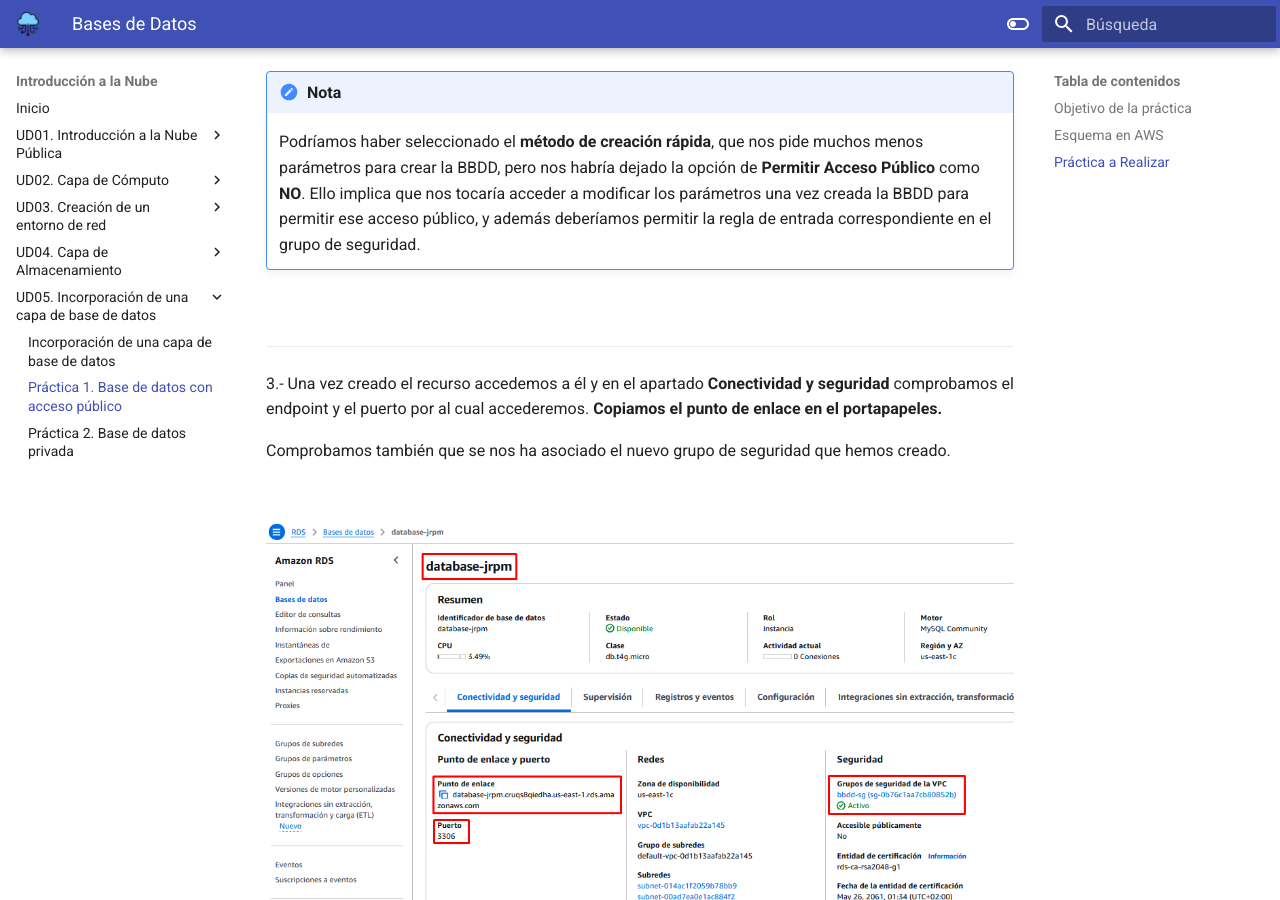
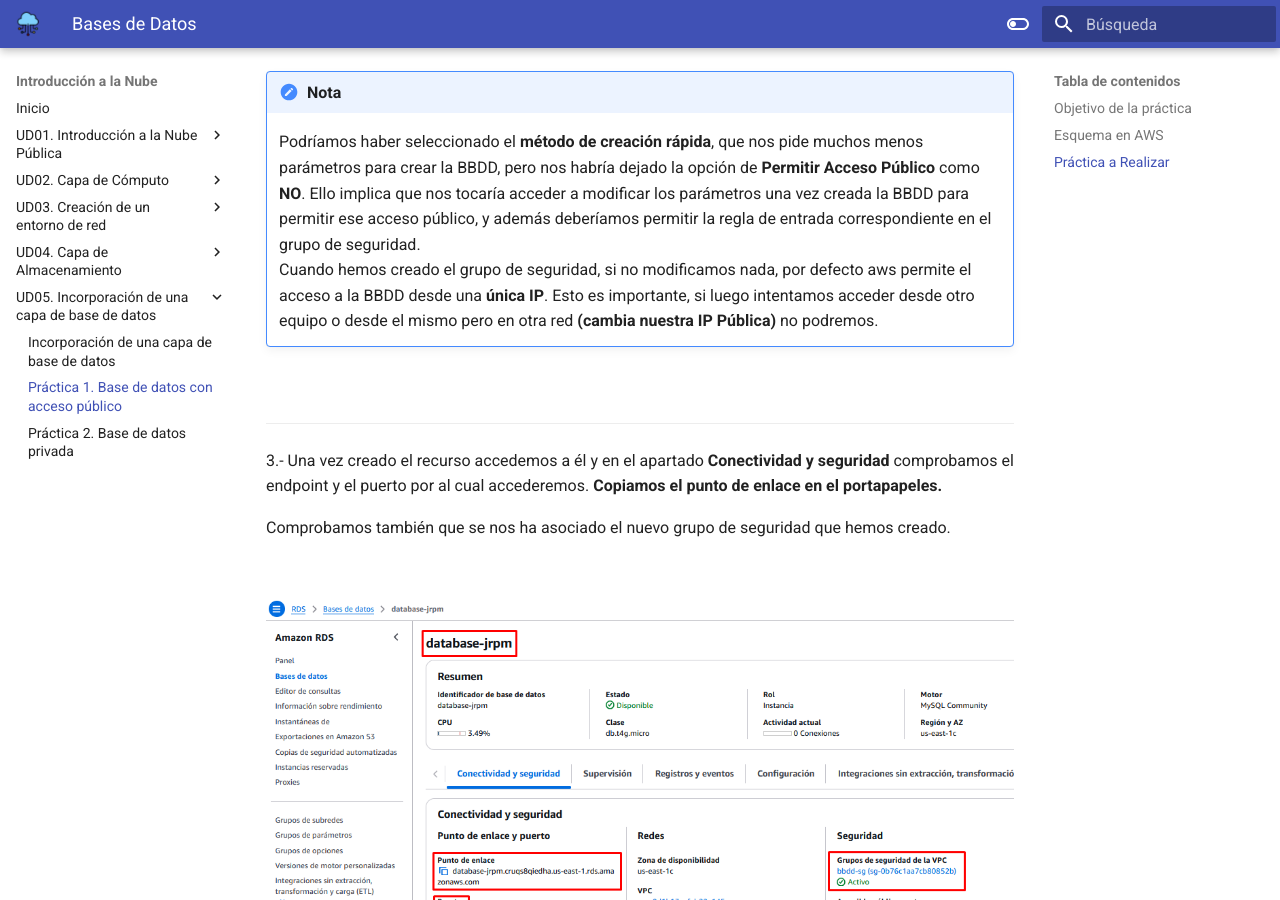
Before and after one commit to IES-CAMP-DE-MORVEDRE/optativa-cloud, an MkDocs documentation site: the page built from docs/ud05/bdpractica01.md, in a window 1280 px wide and 900 px high, scrolled down 2241 px. Built offline with MkDocs 1.6.1 and Material for MkDocs 9.7.7, drawn with Linux system fonts in a browser that asks for light colours.

Commit message:
Update bdpractica01.md

```diff
--- a/docs/ud05/bdpractica01.md
+++ b/docs/ud05/bdpractica01.md
@@ -54,6 +54,7 @@
 !!! note "Nota"
 
     Podríamos haber seleccionado el **método de creación rápida**, que nos pide muchos menos parámetros para crear la BBDD, pero nos habría dejado la opción de **Permitir Acceso Público** como **NO**. Ello implica que nos tocaría acceder a modificar los parámetros una vez creada la BBDD para permitir ese acceso público, y además deberíamos permitir la regla de entrada correspondiente en el grupo de seguridad.
+    Cuando hemos creado el grupo de seguridad, si no modificamos nada, por defecto aws permite el acceso a la BBDD desde una **única IP**. Esto es importante, si luego intentamos acceder desde otro equipo o desde el mismo pero en otra red **(cambia nuestra IP Pública)** no podremos.
 
 <br>
 ___
```
